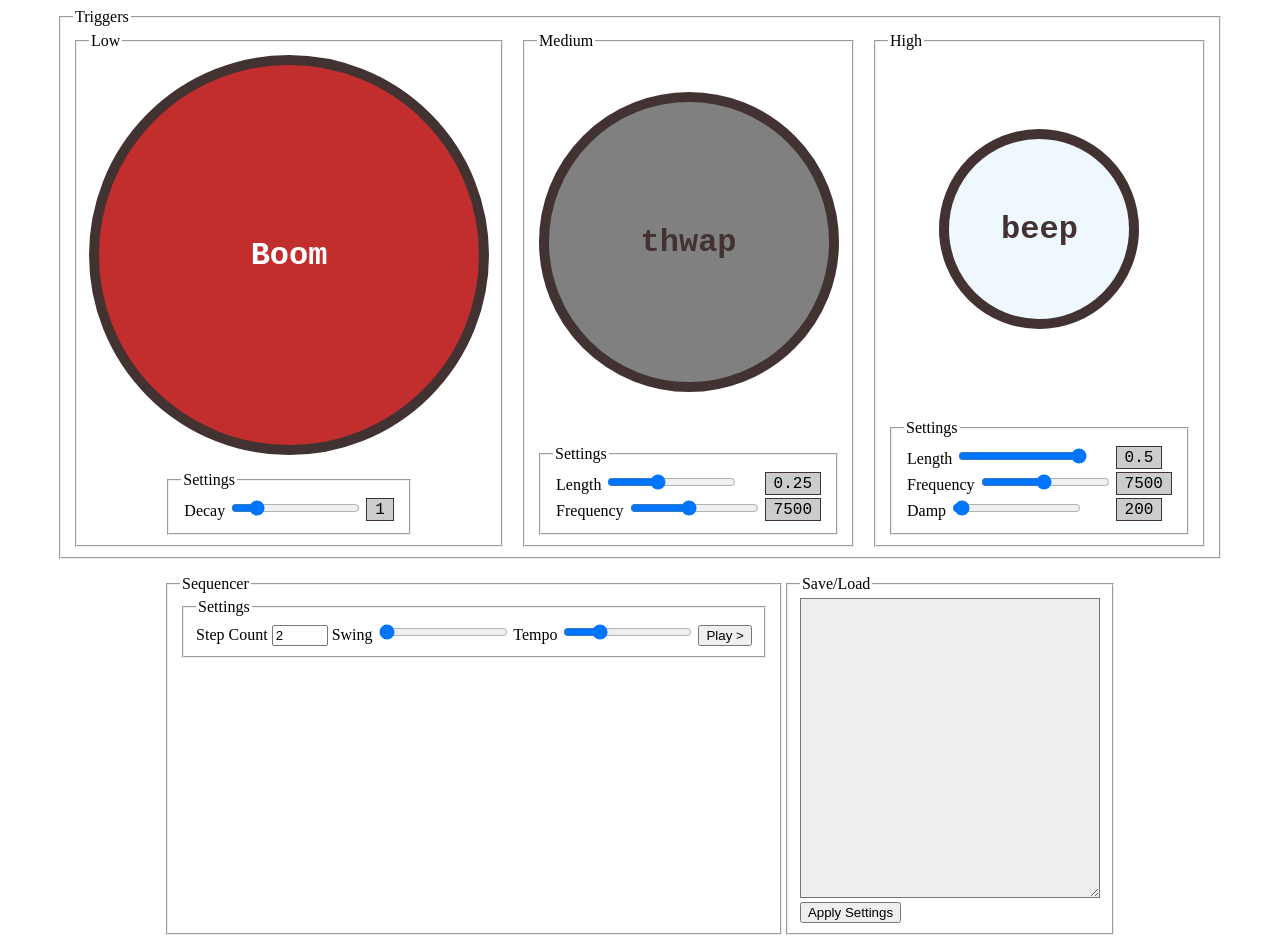
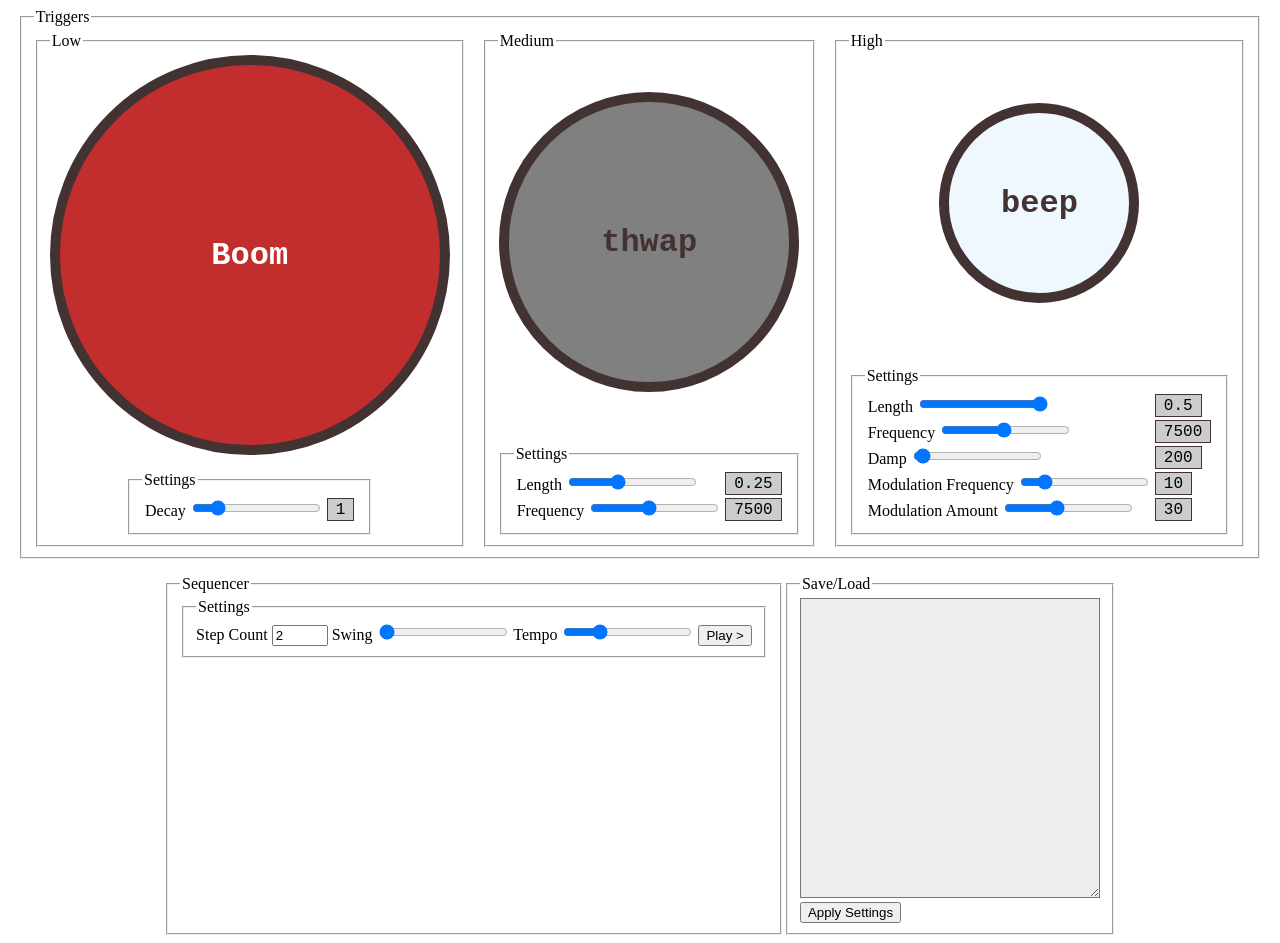
Before and after one commit to MikeiLL/pythonwaves, a Jekyll site: the page index.html, which Jekyll copies as it is, in a window 1280 px wide. Built offline with Jekyll 4.4.1, drawn with Linux system fonts in a browser that asks for light colours.

Commit message:
Add modulation sliders, not connected.

```diff
--- a/index.html
+++ b/index.html
@@ -134,6 +134,30 @@
                   <span id="beepdampervalue">200</span>
                 </td>
               </tr>
+              <tr>
+                <td>
+                  <label>
+                    Modulation Frequency
+                    <input class=setting type="range" id="modulationfrequency" name="modulationfrequency" value="10"
+                      min="1" max="60" step="1">
+                  </label>
+                </td>
+                <td>
+                  <span id="modulationfrequencyvalue">10</span>
+                </td>
+              </tr>
+              <tr>
+                <td>
+                  <label>
+                    Modulation Amount
+                    <input class=setting type="range" id="modulationamount" name="modulationamount" value="30" min="10"
+                      max="60" step="1">
+                  </label>
+                </td>
+                <td>
+                  <span id="modulationamountvalue">30</span>
+                </td>
+              </tr>
             </tbody>
           </table>
         </fieldset>
--- a/scripts.js
+++ b/scripts.js
@@ -12,6 +12,8 @@ const beepDamp = document.getElementById("beepdamper");
 const stepCount = DOM("#stepcount");
 const tempoSlider = DOM("#tempo");
 const swingSlider = DOM("#swing");
+const modulationFrequencySlider = DOM("#modulationfrequency");
+const modulationAmountSlider = DOM("#modulationamount");
 const rows = document.querySelectorAll("#sequencer tr");
 const soundNames = ["beep", "thwap", "boom"];
 let playing;
@@ -66,13 +68,18 @@ function playBoom(startTime, btn) {
   }
 }
 
-
-
 const beepit = (e) => {
   let btn = e.match;
   btn.classList.add("playing");
   playBeep(audioCtx.currentTime);
 }
+
+/*
+modulation:
+ range of values max
+ modulationAmountSlider.value determines size of range
+ modulationFrequencySlider.value determines step size (multiplied by resolution)
+*/
 
 function playBeep(startTime, btn) {
   const oscillator = new OscillatorNode(audioCtx, {
@@ -169,6 +176,8 @@ thwapFrequency.addEventListener("input", (e) => DOM("#thwapfrequencyvalue").inne
 beepLength.addEventListener("input", (e) => DOM("#beeplengthvalue").innerHTML = e.currentTarget.value);
 beepFrequency.addEventListener("input", (e) => DOM("#beepfrequencyvalue").innerHTML = e.currentTarget.value);
 beepDamp.addEventListener("input", (e) => DOM("#beepdampervalue").innerHTML = e.currentTarget.value);
+modulationFrequencySlider.addEventListener("input", (e) => DOM("#modulationfrequencyvalue").innerHTML = e.currentTarget.value);
+modulationAmountSlider.addEventListener("input", (e) => DOM("#modulationamountvalue").innerHTML = e.currentTarget.value);
 
 /* Convert a pattern of true/false values to a string of octal digits
 Every three values, from the left, is assigned a digit. An incomplete
@@ -195,6 +204,7 @@ function shareable(settings) {
   slug.push("P" + settings.beeplength);
   slug.push("P" + settings.beepfrequency);
   slug.push("P" + settings.beepdamper);
+  slug.push("P" + settings.modulation);
   //And the pattern.
   slug.push("b" + to_octal(settings.pattern.boom));
   slug.push("x" + to_octal(settings.pattern.thwap));
@@ -213,7 +223,7 @@ function load(slug) {
     "S": ["swing"],
     "B": ["boomlength"],
     "X": ["thwaplength", "thwapfrequency"],
-    "P": ["beeplength", "beepfrequency", "beepdamper"],
+    "P": ["beeplength", "beepfrequency", "beepdamper", "modulationfrequency"],
     "b": ["pattern_boom"],
     "x": ["pattern_thwap"],
     "p": ["pattern_beep"],
```
